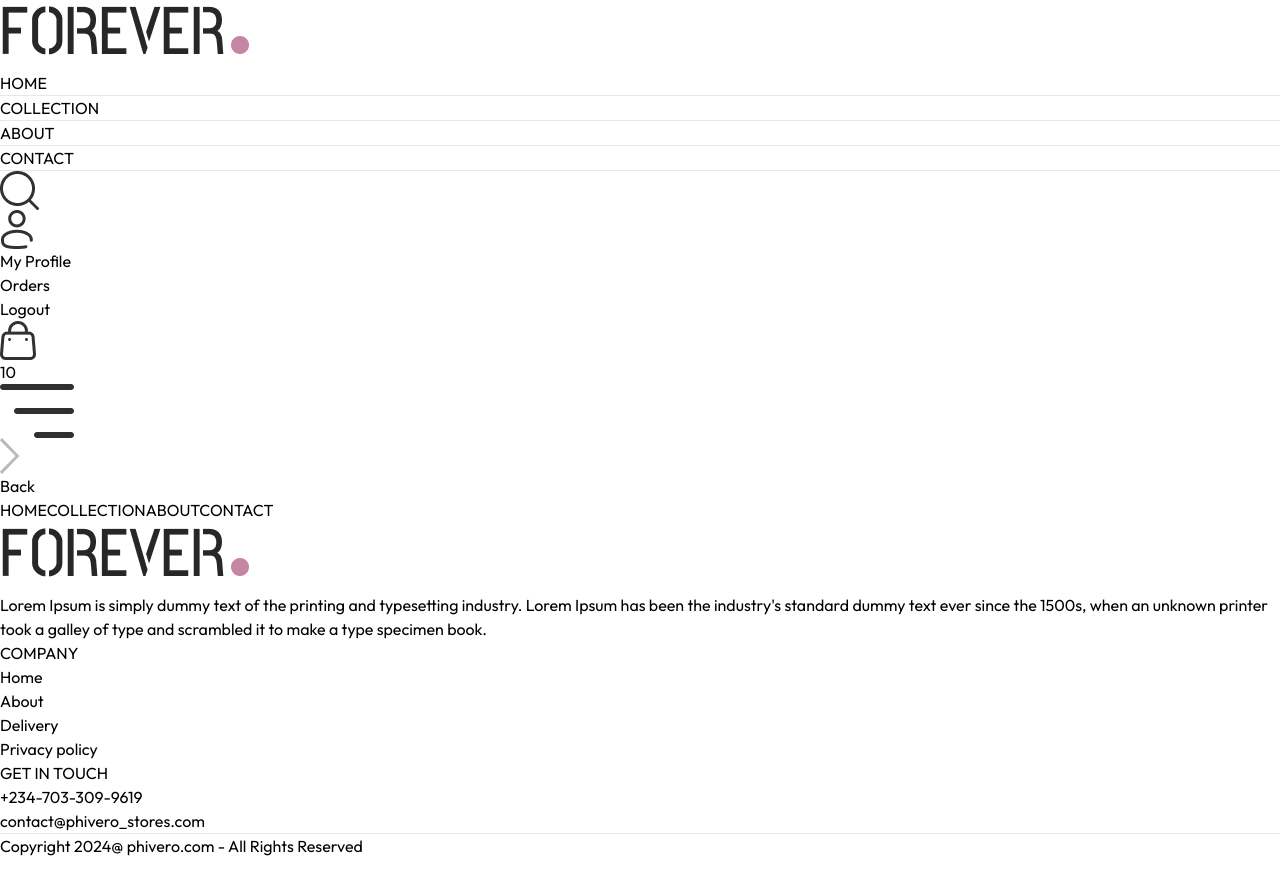
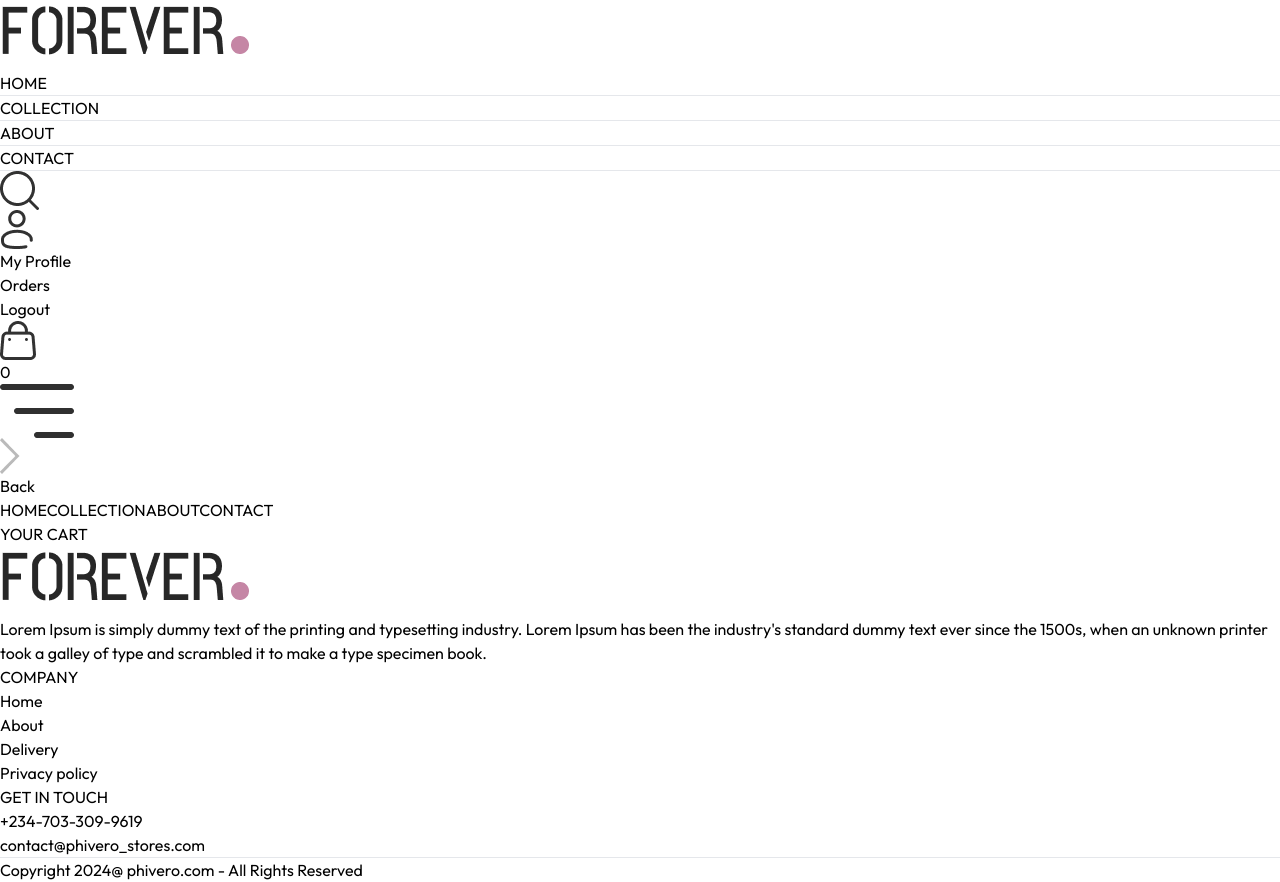
Before and after one commit to Majorbangz88/phivero_store, a React (Vite) app: page /cart in a window 1280 px wide. Before the commit the page ends 858 px from the top, so only its background shows below. Built offline with nearby package versions, Linux system fonts and the light colour scheme.

Commit message:
added the add to cart functionality and displayed cart items including their sizes and quantity

```diff
--- a/package.json
+++ b/package.json
@@ -13,6 +13,7 @@
     "react": "^18.3.1",
     "react-dom": "^18.3.1",
     "react-router-dom": "^6.26.2",
+    "react-toastify": "^10.0.5",
     "toastify": "^2.0.1"
   },
   "devDependencies": {
--- a/src/App.jsx
+++ b/src/App.jsx
@@ -12,10 +12,13 @@
 import NavBar from "./components/navBar.jsx";
 import Footer from "./components/footer.jsx";
 import SearchBar from "./components/searchBar.jsx";
+import { ToastContainer, toast } from 'react-toastify';
+import 'react-toastify/dist/ReactToastify.css';
 
 const App = () => {
     return (
         <div className={'px-4 sm:px-[5vw] md:px-[7vw] Ig:px-[7vw] lg:px-[9vw]'}>
+            <ToastContainer />
             <NavBar />
             <SearchBar />
             <Routes>
--- a/src/components/navBar.jsx
+++ b/src/components/navBar.jsx
@@ -6,7 +6,7 @@
 function NavBar() {
 
     const [visible, setVisible] = useState(false);
-    const {setShowSearch} = useContext(ShopContext);
+    const {setShowSearch, getCartCount} = useContext(ShopContext);
 
     return (
         <div className='flex items-center justify-between py-5 font-medium'>
@@ -50,7 +50,7 @@
                     <img src={assets.cart_icon} alt="Cart" className='w-5 min-w-5' />
                     <p className='absolute right-[-5px] bottom-[-5px] text-center leading-4 bg-black text-white
                     aspect-square rounded-full text-[8px]'>
-                        10
+                        {getCartCount()}
                     </p>
                 </Link>
                 <img onClick={() => setVisible(true)} src={assets.menu_icon} alt="Menu" className='w-5 cursor-pointer sm:hidden' />
--- a/src/context/shopContext.jsx
+++ b/src/context/shopContext.jsx
@@ -1,5 +1,6 @@
-import {createContext, useState} from "react";
+import {createContext, useEffect, useState} from "react";
 import {products} from "../assets/frontend_assets/assets.js";
+import {toast} from "react-toastify";
 
 export const ShopContext = createContext();
 
@@ -9,10 +10,58 @@
     const deliveryFee = 10;
     const [search, setSearch] = useState('');
     const [showSearch, setShowSearch] = useState(false);
+    const [cartItems, setCartItems] = useState({})
+
+    const addToCart = async (itemId, size) => {
+        if (!size) {
+            toast.error('Select product size');
+            return;
+        }
+
+        let cartData = structuredClone(cartItems);
+        if (cartData[itemId]) {
+            if (cartData[itemId][size]) {
+                cartData[itemId][size] += 1;
+            } else {
+                cartData[itemId][size] = 1;
+            }
+        } else {
+            cartData[itemId] = {};
+            cartData[itemId][size] = 1;
+        }
+        setCartItems(cartData);
+    }
+
+    const getCartCount = () => {
+        let totalCount = 0;
+        for (const items in cartItems) {
+            for (const item in cartItems[items]) {
+                try {
+                    if (cartItems[items][item] > 0) {
+                        totalCount += cartItems[items][item];
+                    }
+                } catch (error) {
+
+                }
+            }
+        }
+        return totalCount;
+    }
+
+    const updateQuantity = async (itemId, size, quantity) => {
+        let cartData = structuredClone(cartItems);
+        cartData[itemId][size] = quantity;
+        setCartItems(cartData);
+    }
+
+    useEffect(() => {
+        console.log(cartItems)
+    }, [cartItems]);
 
     const value = {
         products, currency, deliveryFee,
-        search, setSearch, showSearch, setShowSearch
+        search, setSearch, showSearch, setShowSearch,
+        cartItems, addToCart, getCartCount, updateQuantity
     }
 
     return (
--- a/src/pages/cart.jsx
+++ b/src/pages/cart.jsx
@@ -1,8 +1,61 @@
-import React from 'react';
+import React, {useContext, useEffect, useState} from 'react';
+import {ShopContext} from "../context/shopContext.jsx";
+import Title from "../components/title.jsx";
+import {assets} from "../assets/frontend_assets/assets.js";
 
 function Cart(props) {
+
+    const {products, currency, cartItems, updateQuantity} = useContext(ShopContext);
+    const [cartData, setCartData] = useState([]);
+
+    useEffect(() => {
+        const tempData = [];
+        for (const items in cartItems) {
+            for (const item in cartItems[items]) {
+                if (cartItems[items][item] > 0) {
+                    tempData.push({
+                        _id: items,
+                        size: item,
+                        quantity: cartItems[items][item]
+                    })
+                }
+            }
+        }
+        setCartData(tempData);
+    }, [cartItems]);
+
     return (
-        <div></div>
+        <div className='border-t pt-14'>
+            <div className="text-2xl mb-3">
+                <Title text1={'YOUR'} text2={'CART'} />
+            </div>
+
+            <div className="">
+                {
+                    cartData.map((item, index) => {
+                        const productData = products.find((product) => (product._id === item._id));
+                        return (
+                            <div key={index} className="py-4 border-t border-b text-gray-700 grid grid-cols-[4fr_0.5fr_0.5fr] 'sm:grid-cols-[4fr_1fr_0.5fr] items-center gap-4'">
+                                <div className="flex items-start gap-6">
+                                    <img className='w-16 sm:w-20' src={productData.image[0]} alt=""/>
+                                    <div className="">
+                                        <p className="text-xs sm:text-lg font-medium">{productData.name}</p>
+                                        <div className="flex items-center gap-5 mt-2">
+                                            <p>{currency}{productData.price}</p>
+                                            <p className="px-2 sm:px-3 sm:py-1 border bg-slate-50">{item.size}</p>
+                                        </div>
+                                    </div>
+                                </div>
+                                <input onChange={(e)=> e.target.value === '' || e.target.value === '0' ? null : updateQuantity(item._id, item.size, Number(e.target.value))}
+                                       className="border max-w-10 sm:max-w-20 px-1 sm:px-2 py-1" type="number" min={1} defaultValue={item.quantity} />
+                                <img onClick={() => updateQuantity(item._id, item.size, 0)} className='w-4 mr-4 sm:w-5 cursor-pointer' src={assets.bin_icon} alt=""/>
+                            </div>
+                        )
+                    })
+                }
+            </div>
+
+        </div>
     );
 }
 
--- a/src/pages/product.jsx
+++ b/src/pages/product.jsx
@@ -7,7 +7,7 @@
 function Product() {
 
     const {productId} = useParams();
-    const {products, currency} = useContext(ShopContext)
+    const {products, currency, addToCart} = useContext(ShopContext)
     const [productData, setProductData] = useState(false);
     const [image, setImage] = useState('');
     const [size, setSize] = useState('');
@@ -66,7 +66,7 @@
                             }
                         </div>
                     </div>
-                    <button className="bg-black text-white px-8 py-3 text-sm active:bg-gray-700">ADD TO CART</button>
+                    <button onClick={() => addToCart(productData._id, size)} className="bg-black text-white px-8 py-3 text-sm active:bg-gray-700">ADD TO CART</button>
                     <hr className="mt-8 sm:w-4/5"/>
                     <div className="text-sm text-gray-500 mt-5 flex flex-col gap-1">
                         <p>!00% Original Product.</p>
```
Also changed, not shown: src/components/cartTotal.jsx (added, +9 -0 lines), 1 other file (tests, documents, lock files or other folders).
